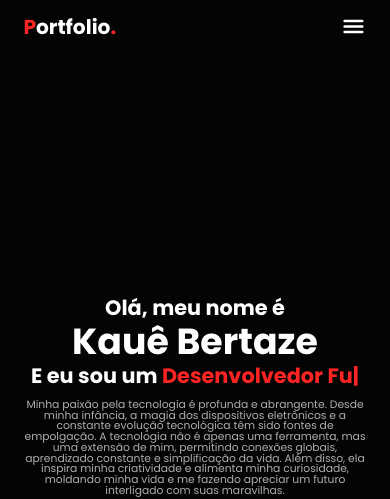
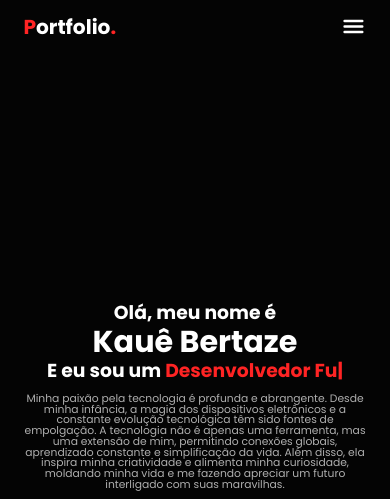
Before and after one commit to KaueTTS/portfolio, a plain HTML site: page index.html in a window 390 px wide. Shown: the top 499 px of the page. Drawn offline with nearby package versions, Linux system fonts and the light colour scheme.

Commit message:
Atualizando a responsividade

```diff
--- a/CSS/style.css
+++ b/CSS/style.css
@@ -268,6 +268,14 @@
         margin-left: 5rem;
     }
 
+    .home-content h1 {
+        font-size: 4.5rem;
+    }
+
+    .home-content h3 {
+        font-size: 2.8rem;
+    }
+
     .home-img img {
         display: none;
     }
```
